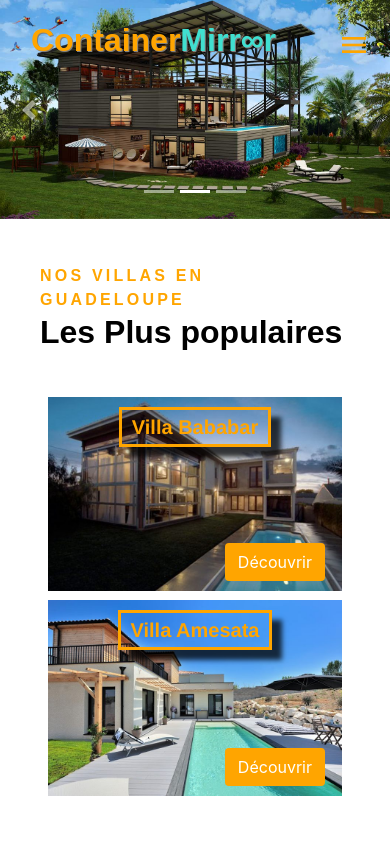
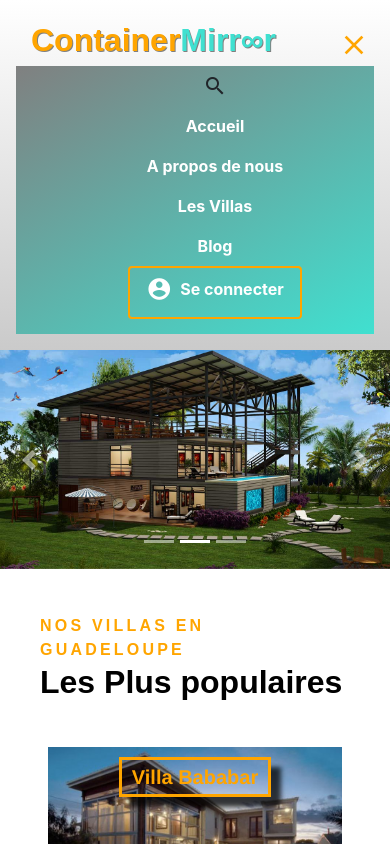
Before and after one commit to objectifMH/containerMirroor, an Angular app: page / in a window 390 px wide. Both pictures are taken after a click on the element 354 px from the left and 45 px from the top of the page. Shown: the top 844 px of the page. Built offline with nearby package versions, Linux system fonts and the light colour scheme.

Commit message:
menu responsive

```diff
--- a/src/app/app.component.html
+++ b/src/app/app.component.html
@@ -80,51 +80,82 @@
           </ul>
           <!-- Menu Mobile  -->
           <span   class="material-icons menu_mobile"
-                  [ngClass]="{'menu_mob': true, 'close_mob': '' }"
+                  [ngClass]="{'menu_mob': isShowMobileMenu, 'close_mob': !isShowMobileMenu }"
+                  (click)="showMenu()"
                   >
           </span>
       </div>
       <!-- End Right  -->
   </div>
   <!-- Menu Mobile -->
-  <div class="mobile_menu" [ngClass]="{'fade d-none': '', 'show': '' }">
+  <div class="mobile_menu"
+      [ngClass]="{'show': !isShowMobileMenu, 'fade d-none': isShowMobileMenu }">
       <div class="head_right p-3">
+          <!-- Liste  -->
           <ul class="ul_pc">
             <li class="nav-item" >
-                  <div    class="nav-link link-logo a_search"
+                <div    class="nav-link link-logo a_search d-flex align-items-center"
                         title="Search"
                 >
                     <!-- <form [formGroup]="monForm" class="form_search" >
-                              <input  type="text" placeholder="Search a pokemon ..."
+                            <input  type="text" placeholder="Search by name or id ..."
                                     formControlName="search"
                                     class=" form-control search_input"
                                     id="id_search_input"
+                                    [ngClass]="{'show': isInputSearch, 'fade': !isInputSearch }"
                                     (keyup)="inputSearchChange()"
                     >
                             <i  class="material-icons i_close"
+                                [ngClass]="{'show': isInputSearch, 'fade': !isInputSearch }"
                                 (click)="clear()"
                                 ></i>
                             <span class="material-icons search_material" (click)="toggleSearch()" >
                                 search
                             </span>
                     </form> -->
+                    <span class="material-icons search_material"  >
+                      search
+                    </span>
                 </div>
             </li>
             <li class="nav-item">
-                  <a class="nav-link link-logo a_transition" routerLink='#' title="Types" routerLinkActive="active">
-                      Types
+                <a class="nav-link link-logo a_transition" routerLink='#' title="Accueil" routerLinkActive="active">
+                    Accueil
                 </a>
             </li>
             <li class="nav-item">
-                  <a class="nav-link link-logo a_transition" routerLink='#' title="Abilities"
+              <a class="nav-link link-logo a_transition" routerLink='#' title="A propos de nous"
                     routerLinkActive="active">
-                      Abilities
+                A propos de nous
+
                 </a>
             </li>
-              <li class="nav-item position-relative">
+            <li class="nav-item">
+                <a class="nav-link link-logo a_transition" routerLink='#' title="Les Villas"
+                    routerLinkActive="active">
+                    Les Villas
+                </a>
+            </li>
+            <li class="nav-item">
+              <a class="nav-link link-logo a_transition" routerLink='#' title="Blog"
+                    routerLinkActive="active">
+                    Blog
+                </a>
+            </li>
 
+            <li class="nav-item position-relative li_se_connecter">
+              <a class="nav-link link-logo a_transition se_connecter d-flex flex-row justify-content-around align-items-center" routerLink='#' title="Se connecter"
+                    routerLinkActive="active_se_connecter">
+
+                      <span class="material-icons account_circle" >
+                        account_circle
+                      </span>
+
+                <div class="ml-2">Se connecter</div>
+              </a>
             </li>
         </ul>
+
       </div>
   </div>
   <!-- End Menu mobil  -->
--- a/src/app/app.component.scss
+++ b/src/app/app.component.scss
@@ -2,6 +2,147 @@
 
 .mobile_menu {
     display: none;
+    padding-top: 50px;
+    ul {
+        text-decoration: none;
+        list-style: none;
+        display: flex !important;
+        justify-content: center;
+        align-items: center;
+        flex-direction: column;
+        margin:0;
+        background: linear-gradient(150deg, grey 0%, turquoise 100%) !important;   ;
+
+        .li_se_connecter {
+            padding-bottom: 15px;
+        }
+
+        a.active {
+            transform: scale(1.15);
+            color: $color_orange;
+        }
+
+        a.active_se_connecter {
+            border: 2px solid $color_orange;
+            border-radius: 6px;
+        }
+
+        a {
+            display: flex;
+            align-items: center;
+            flex: row;
+            cursor: pointer;
+
+            .material-icons {
+                font-size: 26px;
+            }
+
+            img {
+                max-width: 40px;
+            }
+
+            color: white;
+            font-size: 1em;
+            font-weight: bolder;
+
+            .form_search {
+                display: flex;
+                flex-direction: row;
+                align-items: center;
+                justify-content: flex-end;
+            }
+        }
+
+        a.a_transition {
+            transition: all .2s ease-in-out;
+            &:hover {
+                transform: scale(1.12);
+                color: $color_orange;
+            }
+        }
+
+        .se_connecter {
+            border: 2px solid $color_orange;
+            border-radius: 4px;
+            padding-bottom: 15px;
+
+            transition: all .2s ease-in-out;
+            &:hover {
+                transform: scale(1.13);
+                background: $color_orange;
+                color: white !important;
+            }
+        }
+
+        .search_material {
+            cursor: pointer;
+            cursor: pointer;
+
+            transition: .2s ease-in-out;
+            &:hover {
+                transform: scale(1.2);
+                color: orange;
+            }
+
+        }
+
+        .a_search {
+            display: flex;
+            flex-direction: row;
+            justify-content: center;
+            align-items: center;
+
+            .form_search {
+
+                display: flex;
+                flex-direction: row;
+                align-items: center;
+                position: relative;
+
+                .search_input {
+                    background: $back-main;
+                    margin: 0;
+                    color: $color;
+                    border: 2px solid $color;
+
+                    &.fade {
+                        transition: opacity .15s linear;
+                    }
+
+                    &.show {
+                        transition: opacity .35s linear;
+                    }
+
+                    &::placeholder {
+                        color: $color;
+                        opacity: 0.4;
+                    }
+                }
+
+                input.ng-touched.ng-valid + .i_close:before {
+                        content:'close';
+                        color: red;
+                        right: 34px !important;
+                        top: 7px;
+                        position: absolute;
+                        cursor: pointer;
+                }
+
+                // .search_material {
+                //     cursor: pointer;
+                //     margin-left: 5px;
+                //     margin-top: 5px;
+                //     cursor: pointer;
+
+                //     transition: .2s ease-in-out;
+                //     &:hover {
+                //         transform: scale(1.2);
+                //     }
+
+                // }
+            }
+        }
+    }
 }
 
 .head_container {
@@ -172,6 +313,7 @@
             }
         }
 
+        // icon menu et close
         .menu_mobile {
             display: none !important;
         }
@@ -186,6 +328,8 @@
     }
 }
 
+
+// Bar nav bar
 .head_container.opacity_true {
     opacity: 0.8 ;
     background: linear-gradient(150deg, grey 0%, turquoise 100%);
@@ -207,6 +351,7 @@
     }
 }
 
+// Titre
 .container_headline_section {
     background: pinks;
     padding: 45px 25px 35px;
@@ -808,6 +953,7 @@ footer {
 
     footer .footer ul {
         display: none;
+
     }
 
     footer .footer .container_logo_adresse {
@@ -841,9 +987,9 @@ footer {
 
 // Small devices (landscape phones, less than 768px)
 @media (max-width: 768px) {
-    // .mobile_menu {
-    //     display: block;
-    // }
+    .mobile_menu {
+        display: block;
+    }
 
     .head_container .head_right ul {
         display: none !important;
@@ -857,6 +1003,11 @@ footer {
         font-size: 2em;
         cursor: pointer;
         color: orange;
+
+        transition: .3s ease-in-out;
+        &:hover {
+            transform: scale(1.2);
+        }
     }
 
     aside .carousel .punny_headline {
@@ -896,6 +1047,9 @@ footer {
         font-size: 1em
     }
 
+    footer .footer ul {
+        margin: 10px 20px;
+    }
     footer .footer ul li {
         font-size: 1em;
     }
--- a/src/app/app.component.ts
+++ b/src/app/app.component.ts
@@ -23,6 +23,8 @@ export class AppComponent {
   faTwitter = faTwitter;
   faInstagram = faInstagram;
   faYoutube = faYoutube;
+
+  isShowMobileMenu = true;
 
 @HostListener('window:scroll', ['$event'])
 
@@ -54,5 +56,9 @@ onWindowScroll(e) {
     },100)
   }
 
+  showMenu() {
+    this.isShowMobileMenu = !this.isShowMobileMenu;
+  }
+
 
 }
```
Lines whose indentation alone changed are shown as unchanged.
